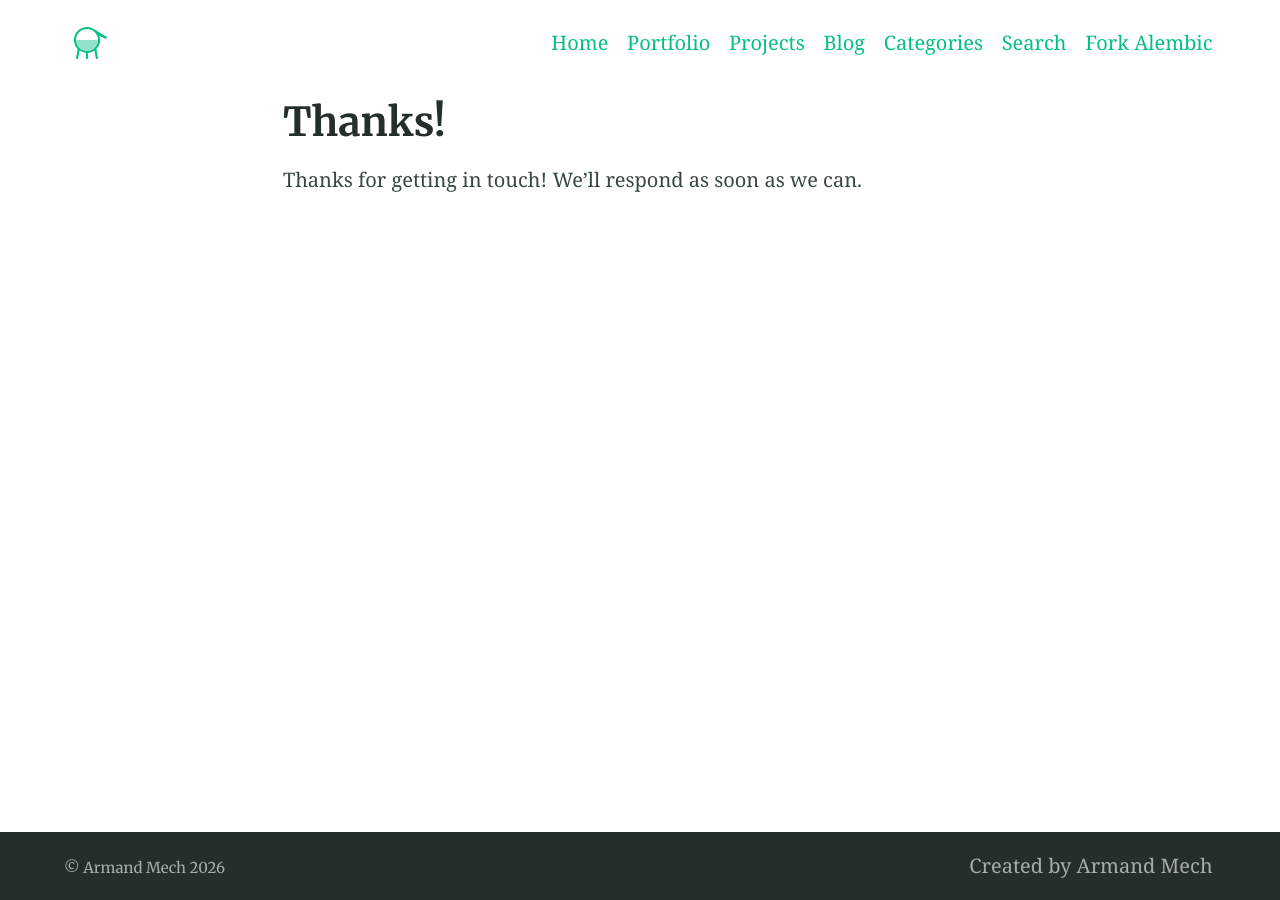
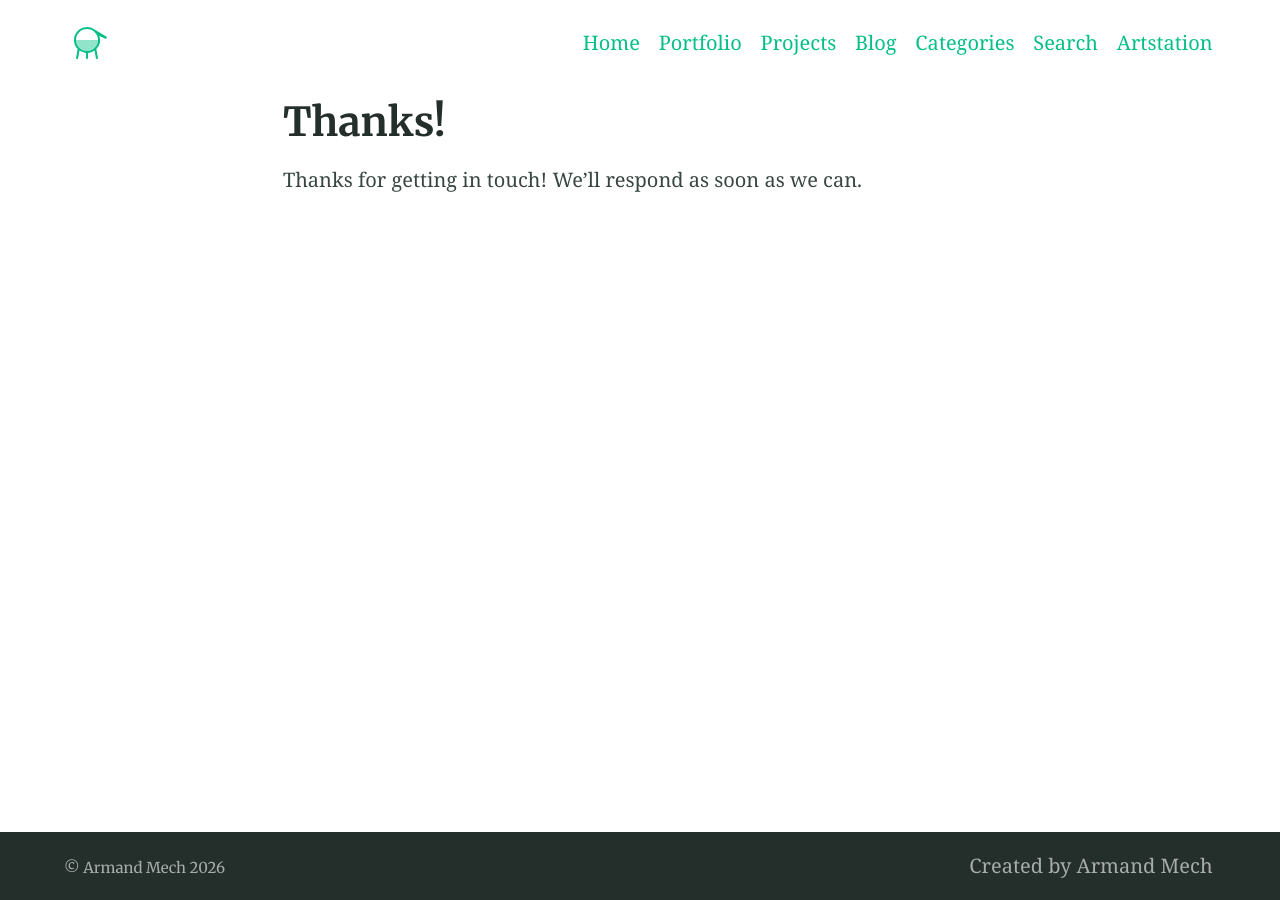
Before and after one commit to zfightclub/armandmech.github.io, a Jekyll site: the page built from thanks.md, in a window 1280 px wide. Built offline with Jekyll 4.4.1, drawn with Linux system fonts in a browser that asks for light colours.

Commit message:
update url
artstation added

```diff
--- a/_config.yml
+++ b/_config.yml
@@ -133,8 +133,8 @@ navigation_header:
   url: /categories/
 - title: Search
   url: /search/
-- title: Fork Alembic
-  url: https://github.com/daviddarnes/alembic
+- title: Artstation
+  url: https://www.artstation.com/armandmech
 
 navigation_footer:
 - title: Created by Armand Mech
```
